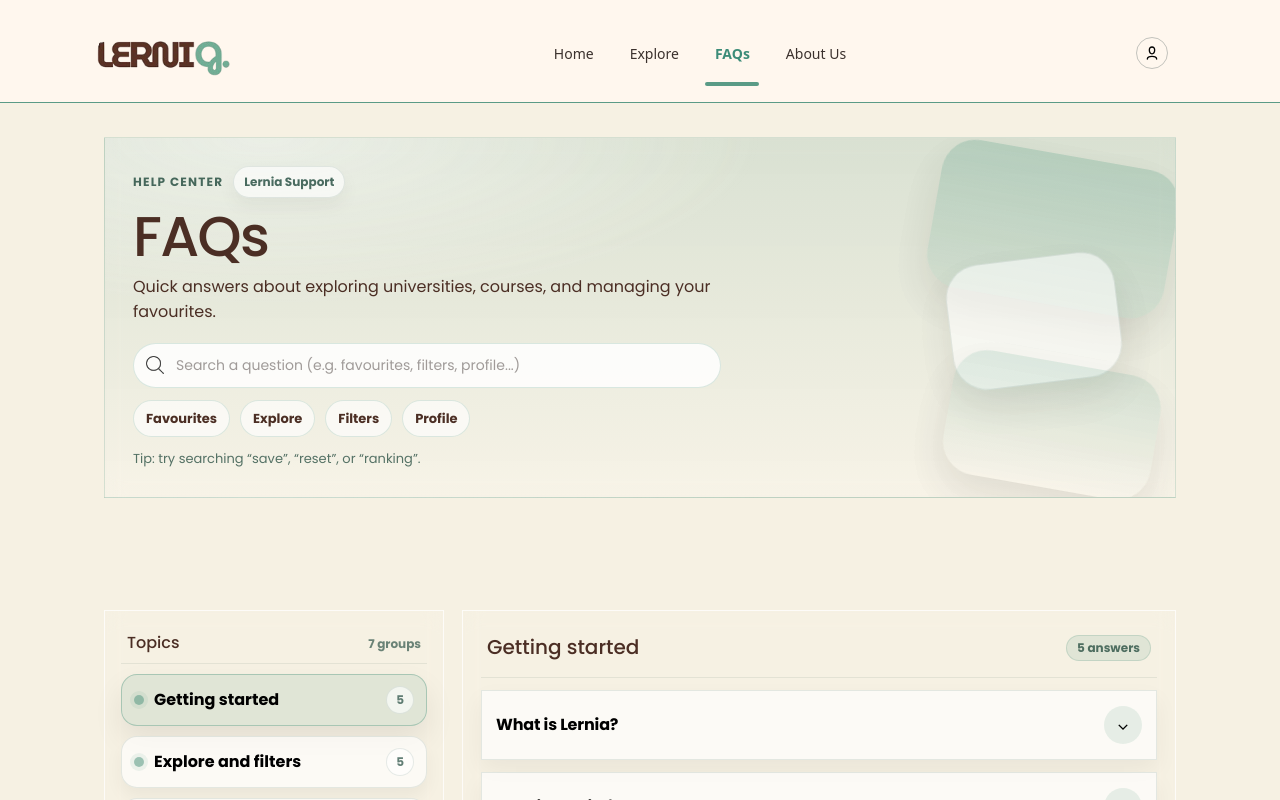
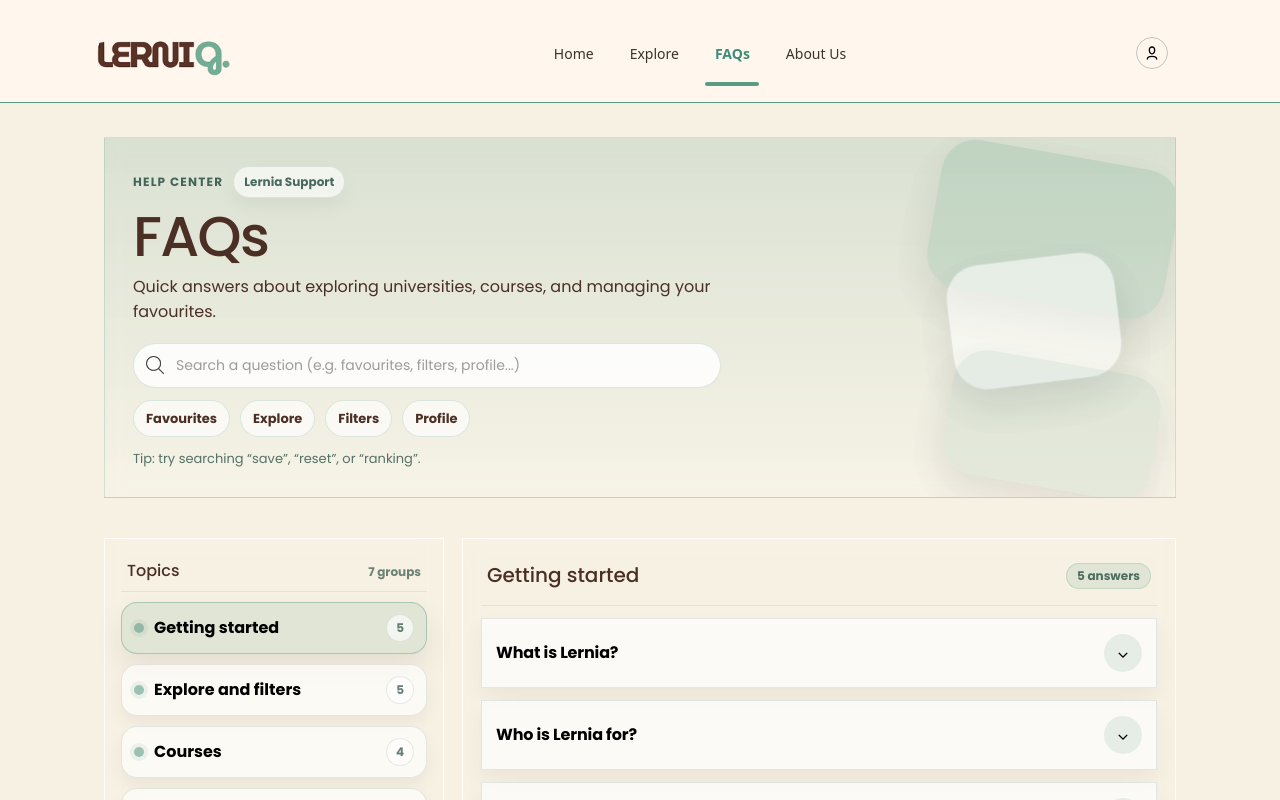
Before and after one commit to MESW-LES-2025/H, an Angular app in the folder frontend/: page /faqs in a window 1280 px wide. Shown: the top 800 px of the page. Built offline with nearby package versions, Linux system fonts and the light colour scheme; no server answers.

Commit message:
Implement the FAQ page

```diff
--- a/frontend/src/app/faq/faq.component.css
+++ b/frontend/src/app/faq/faq.component.css
@@ -1,18 +1,19 @@
 :root{
-  --bg:#fff7ee;--bg-soft:#f5f1ea;--sage:#5a9b86;--sage-2:#6ea48f;--sage-dark:#0f3b2e;
+  --bg:#fff7ee;--bg-soft:#f5f1ea;--sage:#5a9b86;--sage-dark:#0f3b2e;
   --brown:#3b312d;--muted:rgba(59,49,45,.68);
   --card:rgba(255,255,255,.74);--card-2:rgba(255,255,255,.58);
   --shadow:0 18px 45px rgba(0,0,0,.08);--shadow-soft:0 10px 26px rgba(0,0,0,.06);
-  --radius-xl:24px;--radius-lg:18px;--focus:0 0 0 4px rgba(90,155,134,.18);
+  --r-xl:24px;--r-lg:18px;--focus:0 0 0 4px rgba(90,155,134,.18);
 }
 
 .faq-page{min-height:100vh;background:radial-gradient(900px 400px at 50% -80px,rgba(90,155,134,.10),transparent 60%),var(--bg);color:var(--brown)}
 .wrap{max-width:1120px;margin:0 auto;padding:0 24px}
-.faq-hero{position:relative;padding:34px 0 22px}
+
+.faq-hero{padding:34px 0 22px}
 .hero-card{
   display:grid;grid-template-columns:1.18fr .82fr;gap:18px;padding:28px;overflow:hidden;position:relative;
-  background:radial-gradient(900px 300px at 15% 0%,rgba(255,255,255,.45),transparent 55%),linear-gradient(180deg,rgba(90,155,134,.18),rgba(255,255,255,.16));
-  border:1px solid rgba(90,155,134,.22);border-radius:var(--radius-xl);box-shadow:var(--shadow);backdrop-filter:blur(10px)
+  background:linear-gradient(180deg,rgba(90,155,134,.18),rgba(255,255,255,.16));
+  border:1px solid rgba(90,155,134,.22);border-radius:var(--r-xl);box-shadow:var(--shadow);backdrop-filter:blur(10px)
 }
 .kicker-row{display:flex;align-items:center;gap:10px;margin-bottom:10px}
 .kicker{font-size:12px;font-weight:850;letter-spacing:.10em;text-transform:uppercase;color:rgba(15,59,46,.75)}
@@ -31,9 +32,7 @@
 .search-box input{flex:1;border:none;outline:none;background:transparent;font-size:14px;color:var(--brown)}
 .search-box input::placeholder{color:rgba(59,49,45,.48)}
 
-.ghost-btn,.chip{
-  border-radius:999px;cursor:pointer;transition:transform .12s ease,background .12s ease,border-color .12s ease
-}
+.ghost-btn,.chip,.primary-btn{border-radius:999px;cursor:pointer;transition:transform .12s ease,background .12s ease,border-color .12s ease,box-shadow .12s ease}
 .ghost-btn{border:1px solid rgba(90,155,134,.25);background:rgba(90,155,134,.12);color:var(--sage-dark);padding:8px 12px;font-weight:800}
 .ghost-btn:hover{transform:translateY(-1px);background:rgba(90,155,134,.16);border-color:rgba(90,155,134,.40)}
 .ghost-btn:active{transform:translateY(0);opacity:.95}
@@ -45,19 +44,16 @@
 .hint{margin:0;color:rgba(15,59,46,.70);font-size:13px}
 
 .hero-right{position:relative;min-height:210px}
-.shape{position:absolute;border-radius:34px;opacity:.95;filter:blur(.15px);box-shadow:0 18px 40px rgba(0,0,0,.10)}
-.shape-a{right:-26px;top:-12px;width:240px;height:150px;background:linear-gradient(180deg,rgba(90,155,134,.30),rgba(90,155,134,.16));transform:rotate(10deg)}
+.shape{position:absolute;border-radius:34px;opacity:.92;filter:blur(.15px);box-shadow:0 18px 40px rgba(0,0,0,.10)}
+.shape-a{right:-26px;top:-12px;width:240px;height:150px;background:rgba(90,155,134,.22);transform:rotate(10deg)}
 .shape-b{right:28px;top:92px;width:170px;height:126px;background:rgba(255,255,255,.58);border:1px solid rgba(15,59,46,.10);transform:rotate(-7deg)}
-.shape-c{right:-10px;top:196px;width:210px;height:126px;background:linear-gradient(180deg,rgba(90,155,134,.18),rgba(255,255,255,.10));transform:rotate(10deg)}
+.shape-c{right:-10px;top:196px;width:210px;height:126px;background:rgba(90,155,134,.12);transform:rotate(10deg)}
 
-.faq-content{padding:18px 0 64px;background:radial-gradient(900px 350px at 50% 0%,rgba(90,155,134,.06),transparent 60%),var(--bg-soft)}
+.faq-content{padding:18px 0 64px;background:var(--bg-soft)}
 .grid{display:grid;grid-template-columns:340px 1fr;gap:18px;align-items:start}
 
 .side{position:sticky;top:18px;display:flex;flex-direction:column;gap:14px}
-.side-card,.main-card{
-  background:var(--card);border:1px solid rgba(255,255,255,.74);
-  border-radius:var(--radius-xl);box-shadow:var(--shadow);backdrop-filter:blur(10px)
-}
+.side-card,.main-card{background:var(--card);border:1px solid rgba(255,255,255,.74);border-radius:var(--r-xl);box-shadow:var(--shadow);backdrop-filter:blur(10px)}
 .side-card{padding:16px}
 .side-head{display:flex;align-items:baseline;justify-content:space-between;padding:6px 6px 10px;border-bottom:1px solid rgba(15,59,46,.08);margin-bottom:10px}
 .side-head h3{margin:0;font-size:16px;color:var(--sage-dark)}
@@ -66,8 +62,7 @@
 .side-link{
   width:100%;display:flex;align-items:center;gap:10px;justify-content:space-between;margin:10px 0;padding:11px 12px;
   border:1px solid rgba(15,59,46,.10);background:rgba(255,255,255,.64);border-radius:16px;
-  box-shadow:0 8px 18px rgba(0,0,0,.05);
-  transition:transform .12s ease,background .12s ease,border-color .12s ease,box-shadow .12s ease
+  box-shadow:0 8px 18px rgba(0,0,0,.05)
 }
 .side-link:hover{transform:translateY(-1px);border-color:rgba(90,155,134,.38);box-shadow:0 12px 26px rgba(0,0,0,.07)}
 .side-link.active{background:rgba(90,155,134,.14);border-color:rgba(90,155,134,.42);box-shadow:0 14px 30px rgba(0,0,0,.08)}
@@ -76,7 +71,7 @@
 .count{font-size:12px;font-weight:900;color:rgba(15,59,46,.65);background:rgba(255,255,255,.62);border:1px solid rgba(15,59,46,.10);padding:4px 9px;border-radius:999px}
 
 .side-cta{
-  background:var(--card-2);border:1px solid rgba(255,255,255,.74);border-radius:var(--radius-xl);
+  background:var(--card-2);border:1px solid rgba(255,255,255,.74);border-radius:var(--r-xl);
   box-shadow:var(--shadow);padding:18px;display:flex;flex-direction:column;gap:12px
 }
 .side-cta h4{margin:0 0 6px;font-size:18px;color:var(--sage-dark)}
@@ -84,9 +79,7 @@
 
 .primary-btn{
   border:none;background:linear-gradient(180deg,rgba(15,59,46,1),rgba(9,45,34,1));color:#fff;
-  padding:12px 16px;border-radius:999px;cursor:pointer;font-weight:900;letter-spacing:.01em;
-  box-shadow:0 14px 28px rgba(15,59,46,.20);
-  transition:transform .12s ease,opacity .12s ease,box-shadow .12s ease
+  padding:12px 16px;font-weight:900;letter-spacing:.01em;box-shadow:0 14px 28px rgba(15,59,46,.20)
 }
 .primary-btn:hover{transform:translateY(-1px);box-shadow:0 18px 38px rgba(15,59,46,.22)}
 .primary-btn:active{transform:translateY(0);opacity:.96}
@@ -100,9 +93,8 @@
 
 .faq-list{display:flex;flex-direction:column;gap:12px}
 .faq-item{
-  border:1px solid rgba(15,59,46,.10);background:rgba(255,255,255,.66);border-radius:var(--radius-lg);overflow:hidden;
-  box-shadow:0 10px 22px rgba(0,0,0,.05);
-  transition:border-color .12s ease,transform .12s ease,box-shadow .12s ease
+  border:1px solid rgba(15,59,46,.10);background:rgba(255,255,255,.66);border-radius:var(--r-lg);overflow:hidden;
+  box-shadow:0 10px 22px rgba(0,0,0,.05)
 }
 .faq-item:hover{border-color:rgba(90,155,134,.30);transform:translateY(-1px);box-shadow:0 14px 30px rgba(0,0,0,.07)}
 .faq-q{width:100%;background:transparent;border:none;cursor:pointer;padding:15px 14px;display:flex;align-items:center;justify-content:space-between;gap:14px}
@@ -114,22 +106,17 @@
 .faq-a.open{max-height:280px;opacity:1}
 .a-inner{padding:0 14px 16px;color:var(--muted);line-height:1.65}
 
-.empty{padding:18px;border:1px dashed rgba(15,59,46,.20);border-radius:var(--radius-xl);background:rgba(255,255,255,.50)}
+.empty{padding:18px;border:1px dashed rgba(15,59,46,.20);border-radius:var(--r-xl);background:rgba(255,255,255,.50)}
 .empty h3{margin:0 0 6px;color:var(--sage-dark)}
 .empty p{margin:0 0 12px;color:var(--muted)}
 
 .bottom-cta{margin-top:14px}
 .bottom-cta-card{
-  background:radial-gradient(800px 240px at 20% 0%,rgba(255,255,255,.42),transparent 50%),rgba(90,155,134,.16);
-  border:1px solid rgba(90,155,134,.22);border-radius:var(--radius-xl);box-shadow:var(--shadow);
+  background:rgba(90,155,134,.16);border:1px solid rgba(90,155,134,.22);border-radius:var(--r-xl);box-shadow:var(--shadow);
   padding:18px;display:flex;align-items:center;justify-content:space-between;gap:14px
 }
 .bottom-cta-card h3{margin:0 0 6px;color:var(--sage-dark)}
 .bottom-cta-card p{margin:0;color:rgba(15,59,46,.75)}
-
-.wave{height:72px;width:100%}
-.wave-top{background:var(--bg-soft);border-top-left-radius:60% 70%;border-top-right-radius:40% 70%}
-.wave-bottom{background:var(--bg);border-top-left-radius:55% 70%;border-top-right-radius:45% 70%}
 
 @media (max-width:980px){
   .hero-card{grid-template-columns:1fr}
```
